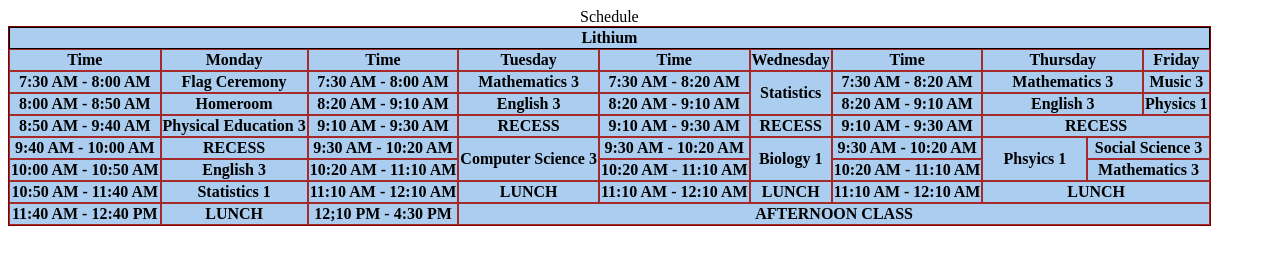
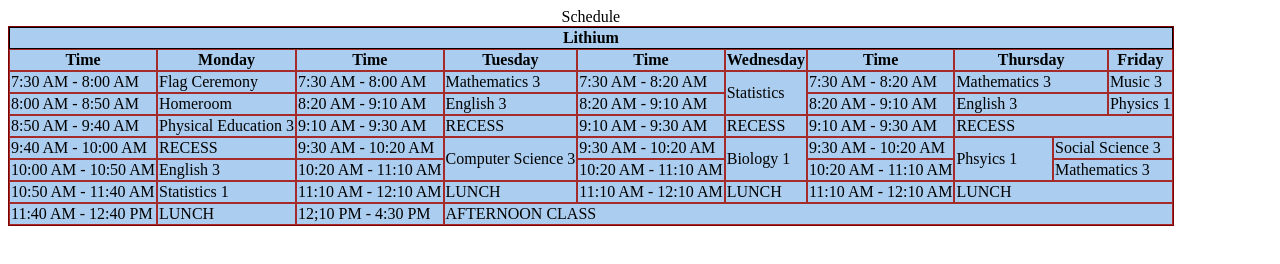
Before and after one commit to CS3-RZ-Mahinay-27/FA2, a plain HTML site: page index.html in a window 1280 px wide. Drawn offline with Linux system fonts and the light colour scheme.

Commit message:
Update index.html

```diff
--- a/index.html
+++ b/index.html
@@ -19,93 +19,93 @@
 
 					</tr>
 			<tr>
-				<th colspan = "2" style = "border:1px solid brown" >	Time	</td>
-				<th colspan = "2" style = "border:1px solid brown" >	Monday	</td>
-				<th colspan = "2"style = "border:1px solid brown" >	Time	</td>
+				<th colspan = "2" style = "border:1px solid brown" >	Time	</th>
+				<th colspan = "2" style = "border:1px solid brown" >	Monday	</th>
+				<th colspan = "2"style = "border:1px solid brown" >	Time	</th>
 				<th  style = "border:1px solid brown" >	Tuesday	</td>
-				<th colspan = "2"style = "border:1px solid brown" >	Time	</td>
-				<th style = "border:1px solid brown" >	Wednesday	</td>
-				<th colspan = "2" style = "border:1px solid brown" >	Time	</td>
-				<th colspan = "2"style = "border:1px solid brown" >	Thursday	</td>
-				<th colspan = "2"style = "border:1px solid brown" >	Friday	</td>
+				<th colspan = "2"style = "border:1px solid brown" >	Time	</th>
+				<th style = "border:1px solid brown" >	Wednesday	</th>
+				<th colspan = "2" style = "border:1px solid brown" >	Time	</th>
+				<th colspan = "2"style = "border:1px solid brown" >	Thursday	</th>
+				<th colspan = "2"style = "border:1px solid brown" >	Friday	</th>
 					</tr>
 			<tr>
 
-				<th  colspan = "2" style = "border:1px solid brown" >	7:30 AM - 8:00 AM	</td>
-				<th  colspan = "2" style = "border:1px solid brown" >	Flag Ceremony	</td>
-				<th  colspan = "2" style = "border:1px solid brown" >	7:30 AM - 8:00 AM	</td>
-				<th   style = "border:1px solid brown" >	Mathematics 3	</td>
-				<th  colspan = "2" style = "border:1px solid brown" >	7:30 AM - 8:20 AM	</td>
-				<th  rowspan = "2" style = "border:1px solid brown" >	Statistics	</td>
-				<th  colspan = "2" style = "border:1px solid brown" >	7:30 AM - 8:20 AM	</td>
-				<th  colspan = "2" style = "border:1px solid brown" >	Mathematics 3	</td>
-				<th  colspan = "2" style = "border:1px solid brown" >	Music 3	</td>
+				<td  colspan = "2" style = "border:1px solid brown" >	7:30 AM - 8:00 AM	</td>
+				<td  colspan = "2" style = "border:1px solid brown" >	Flag Ceremony	</td>
+				<td  colspan = "2" style = "border:1px solid brown" >	7:30 AM - 8:00 AM	</td>
+				<td   style = "border:1px solid brown" >	Mathematics 3	</td>
+				<td  colspan = "2" style = "border:1px solid brown" >	7:30 AM - 8:20 AM	</td>
+				<td  rowspan = "2" style = "border:1px solid brown" >	Statistics	</td>
+				<td  colspan = "2" style = "border:1px solid brown" >	7:30 AM - 8:20 AM	</td>
+				<td  colspan = "2" style = "border:1px solid brown" >	Mathematics 3	</td>
+				<td  colspan = "2" style = "border:1px solid brown" >	Music 3	</td>
 					</tr>
 			<tr>
-				<th colspan = "2" style = "border:1px solid brown" >	8:00 AM - 8:50 AM	</td>
-				<th colspan = "2" style = "border:1px solid brown" >	Homeroom	</td>
-				<th colspan = "2" style = "border:1px solid brown" >	8:20 AM - 9:10 AM	</td>
-				<th  style = "border:1px solid brown" >	English 3	</td>
-				<th colspan = "2" style = "border:1px solid brown" >	8:20 AM - 9:10 AM	</td>
-				<th colspan = "2" style = "border:1px solid brown" >	8:20 AM - 9:10 AM	</td>
-				<th colspan = "2" style = "border:1px solid brown" >	English 3	</td>
-				<th colspan = "2" style = "border:1px solid brown" >	Physics 1	</td>
+				<td colspan = "2" style = "border:1px solid brown" >	8:00 AM - 8:50 AM	</td>
+				<td colspan = "2" style = "border:1px solid brown" >	Homeroom	</td>
+				<td colspan = "2" style = "border:1px solid brown" >	8:20 AM - 9:10 AM	</td>
+				<td  style = "border:1px solid brown" >	English 3	</td>
+				<td colspan = "2" style = "border:1px solid brown" >	8:20 AM - 9:10 AM	</td>
+				<td colspan = "2" style = "border:1px solid brown" >	8:20 AM - 9:10 AM	</td>
+				<td colspan = "2" style = "border:1px solid brown" >	English 3	</td>
+				<td colspan = "2" style = "border:1px solid brown" >	Physics 1	</td>
 
 					</tr>
 					<tr>
 
-				<th colspan = "2" style = "border:1px solid brown" >	8:50 AM - 9:40 AM	</td>
-				<th colspan = "2" style = "border:1px solid brown" >	Physical Education 3	</td>
-				<th colspan = "2" style = "border:1px solid brown" >	9:10 AM - 9:30 AM	</td>
-				<th  style = "border:1px solid brown" >	RECESS	</td>
-				<th colspan = "2" style = "border:1px solid brown" >	9:10 AM - 9:30 AM	</td>
-				<th  style = "border:1px solid brown" >	RECESS	</td>
-				<th colspan = "2" style = "border:1px solid brown" >	9:10 AM - 9:30 AM	</td>
-				<th colspan = "4" style = "border:1px solid brown" >	RECESS	</td>
+				<td colspan = "2" style = "border:1px solid brown" >	8:50 AM - 9:40 AM	</td>
+				<td colspan = "2" style = "border:1px solid brown" >	Physical Education 3	</td>
+				<td colspan = "2" style = "border:1px solid brown" >	9:10 AM - 9:30 AM	</td>
+				<td  style = "border:1px solid brown" >	RECESS	</td>
+				<td colspan = "2" style = "border:1px solid brown" >	9:10 AM - 9:30 AM	</td>
+				<td  style = "border:1px solid brown" >	RECESS	</td>
+				<td colspan = "2" style = "border:1px solid brown" >	9:10 AM - 9:30 AM	</td>
+				<td colspan = "4" style = "border:1px solid brown" >	RECESS	</td>
 
 					</tr>
 					<tr>
 
-				<th colspan = "2" style = "border:1px solid brown" >	9:40 AM - 10:00 AM	</td>
-				<th colspan = "2" style = "border:1px solid brown" >	RECESS	</td>
-				<th colspan = "2" style = "border:1px solid brown" >	9:30 AM - 10:20 AM	</td>
-				<th rowspan = "2" style = "border:1px solid brown" >	Computer Science 3 </td>
-				<th colspan = "2" style = "border:1px solid brown" >	9:30 AM - 10:20 AM		</td>
-				<th rowspan = "2" style = "border:1px solid brown" >	Biology 1	</td>
-				<th colspan = "2" style = "border:1px solid brown" >	9:30 AM - 10:20 AM		</td>
-				<th rowspan = "2" style = "border:1px solid brown" >	Phsyics 1	</td>
-				<th colspan = "2" style = "border:1px solid brown" >	Social Science 3	</td>
+				<td colspan = "2" style = "border:1px solid brown" >	9:40 AM - 10:00 AM	</td>
+				<td colspan = "2" style = "border:1px solid brown" >	RECESS	</td>
+				<td colspan = "2" style = "border:1px solid brown" >	9:30 AM - 10:20 AM	</td>
+				<td rowspan = "2" style = "border:1px solid brown" >	Computer Science 3 </td>
+				<td colspan = "2" style = "border:1px solid brown" >	9:30 AM - 10:20 AM		</td>
+				<td rowspan = "2" style = "border:1px solid brown" >	Biology 1	</td>
+				<td colspan = "2" style = "border:1px solid brown" >	9:30 AM - 10:20 AM		</td>
+				<td rowspan = "2" style = "border:1px solid brown" >	Phsyics 1	</td>
+				<td colspan = "2" style = "border:1px solid brown" >	Social Science 3	</td>
 
 					</tr>
 					<tr>
 
-				<th colspan = "2" style = "border:1px solid brown" >	10:00 AM - 10:50 AM	</td>
-				<th colspan = "2" style = "border:1px solid brown" >	English 3	</td>
-				<th colspan = "2" style = "border:1px solid brown" >	10:20 AM - 11:10 AM	</td>
-				<th colspan = "2" style = "border:1px solid brown" >	10:20 AM - 11:10 AM		</td>
-				<th colspan = "2" style = "border:1px solid brown" >	10:20 AM - 11:10 AM		</td>
-				<th colspan = "2" style = "border:1px solid brown" >	Mathematics 3	</td>
+				<td colspan = "2" style = "border:1px solid brown" >	10:00 AM - 10:50 AM	</td>
+				<td colspan = "2" style = "border:1px solid brown" >	English 3	</td>
+				<td colspan = "2" style = "border:1px solid brown" >	10:20 AM - 11:10 AM	</td>
+				<td colspan = "2" style = "border:1px solid brown" >	10:20 AM - 11:10 AM		</td>
+				<td colspan = "2" style = "border:1px solid brown" >	10:20 AM - 11:10 AM		</td>
+				<td colspan = "2" style = "border:1px solid brown" >	Mathematics 3	</td>
 
 
 					</tr>
 					<tr>
 
-				<th colspan = "2" style = "border:1px solid brown" >	10:50 AM - 11:40 AM	</td>
-				<th colspan = "2" style = "border:1px solid brown" >	Statistics 1	</td>
-				<th colspan = "2" style = "border:1px solid brown" >	11:10 AM - 12:10 AM	</td>
-				<th  style = "border:1px solid brown" >	LUNCH </td>
-				<th colspan = "2" style = "border:1px solid brown" >	11:10 AM - 12:10 AM		</td>
-				<th  style = "border:1px solid brown" >	LUNCH	</td>
-				<th colspan = "2" style = "border:1px solid brown" >	11:10 AM - 12:10 AM		</td>
-				<th colspan = "4" style = "border:1px solid brown" >	LUNCH	</td>
+				<td colspan = "2" style = "border:1px solid brown" >	10:50 AM - 11:40 AM	</td>
+				<td colspan = "2" style = "border:1px solid brown" >	Statistics 1	</td>
+				<td colspan = "2" style = "border:1px solid brown" >	11:10 AM - 12:10 AM	</td>
+				<td  style = "border:1px solid brown" >	LUNCH </td>
+				<td colspan = "2" style = "border:1px solid brown" >	11:10 AM - 12:10 AM		</td>
+				<td  style = "border:1px solid brown" >	LUNCH	</td>
+				<td colspan = "2" style = "border:1px solid brown" >	11:10 AM - 12:10 AM		</td>
+				<td colspan = "4" style = "border:1px solid brown" >	LUNCH	</td>
 
 					</tr>
 					<tr>
 
-				<th colspan = "2" style = "border:1px solid brown" >	11:40 AM - 12:40 PM	</td>
-				<th colspan = "2" style = "border:1px solid brown" >	LUNCH	</td>
-				<th colspan = "2" style = "border:1px solid brown" >	12;10 PM - 4:30 PM	</td>
-				<th  colspan = "9" style = "border:1px solid brown" >	 AFTERNOON CLASS </td>
+				<td colspan = "2" style = "border:1px solid brown" >	11:40 AM - 12:40 PM	</td>
+				<td colspan = "2" style = "border:1px solid brown" >	LUNCH	</td>
+				<td colspan = "2" style = "border:1px solid brown" >	12;10 PM - 4:30 PM	</td>
+				<td  colspan = "9" style = "border:1px solid brown" >	 AFTERNOON CLASS </td>
 
 					</tr>
 				</table>
```
